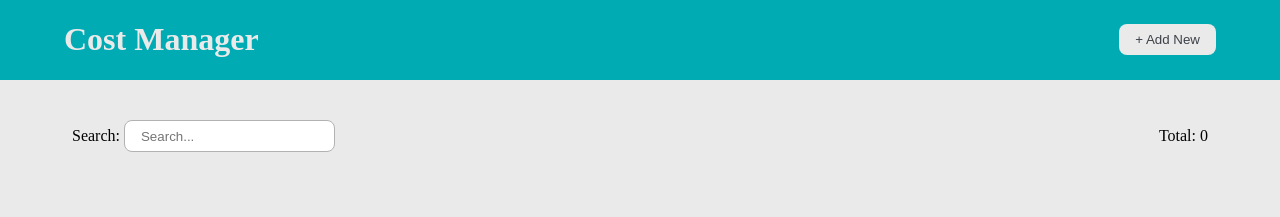
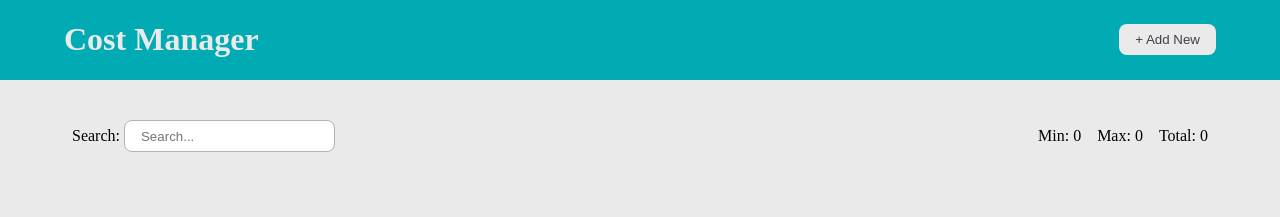
Before and after one commit to rebaz36/react-assignment-v1, a React (Vite) app: page / in a window 1280 px wide. Shown: the top 217 px of the page. Built offline with nearby package versions, Linux system fonts and the light colour scheme.

Commit message:
Add Min and Max value to filter

```diff
--- a/src/components/filter/Filter.jsx
+++ b/src/components/filter/Filter.jsx
@@ -25,6 +25,8 @@ function Filter() {
         />
       </div>
       <div style={{ display: 'flex', alignItems: 'center', gap: '1rem' }}>
+        <span>Min: {state.min}</span>
+        <span>Max: {state.max}</span>
         <span>Total: {state.total}</span>
       </div>
     </Container>
```
